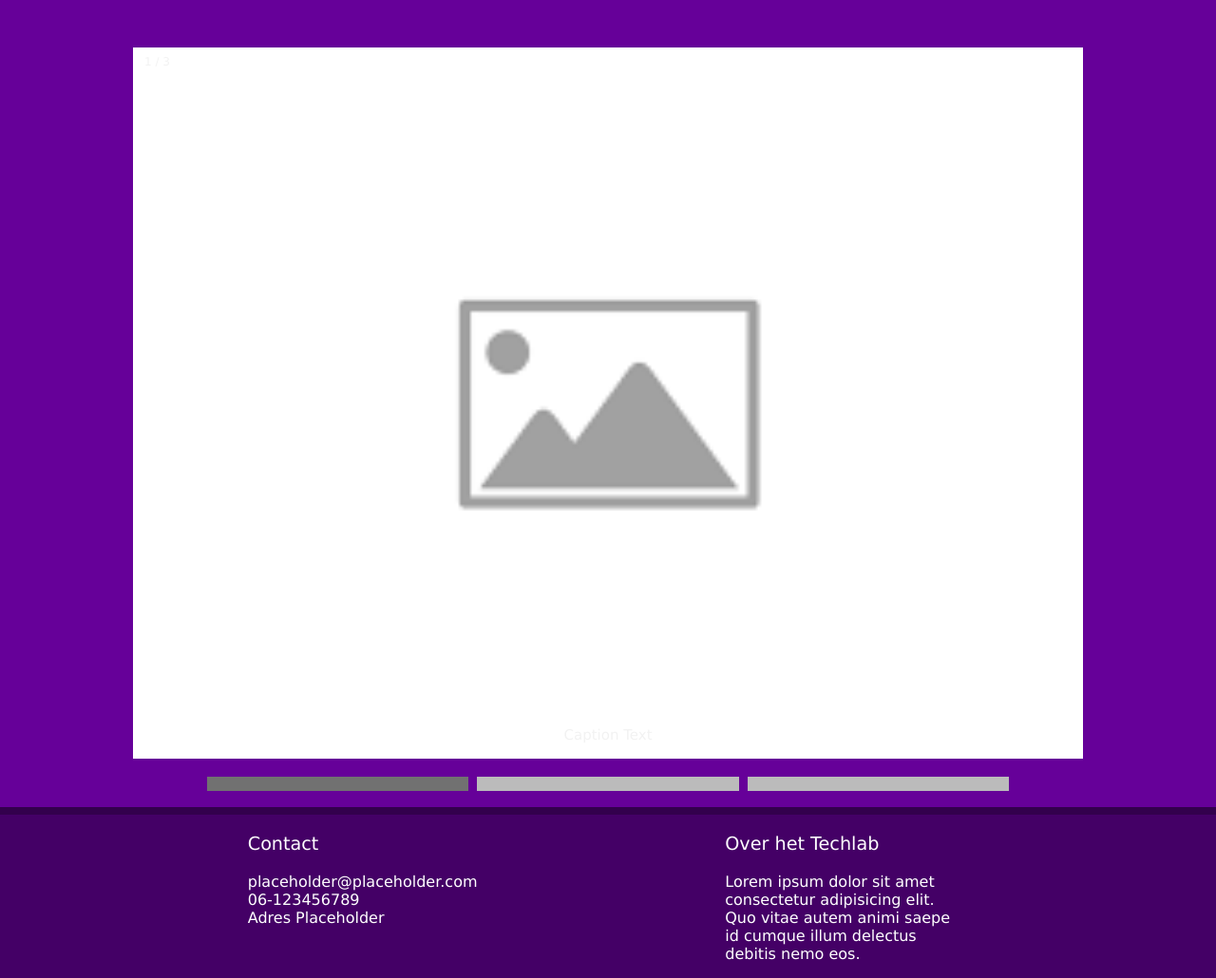
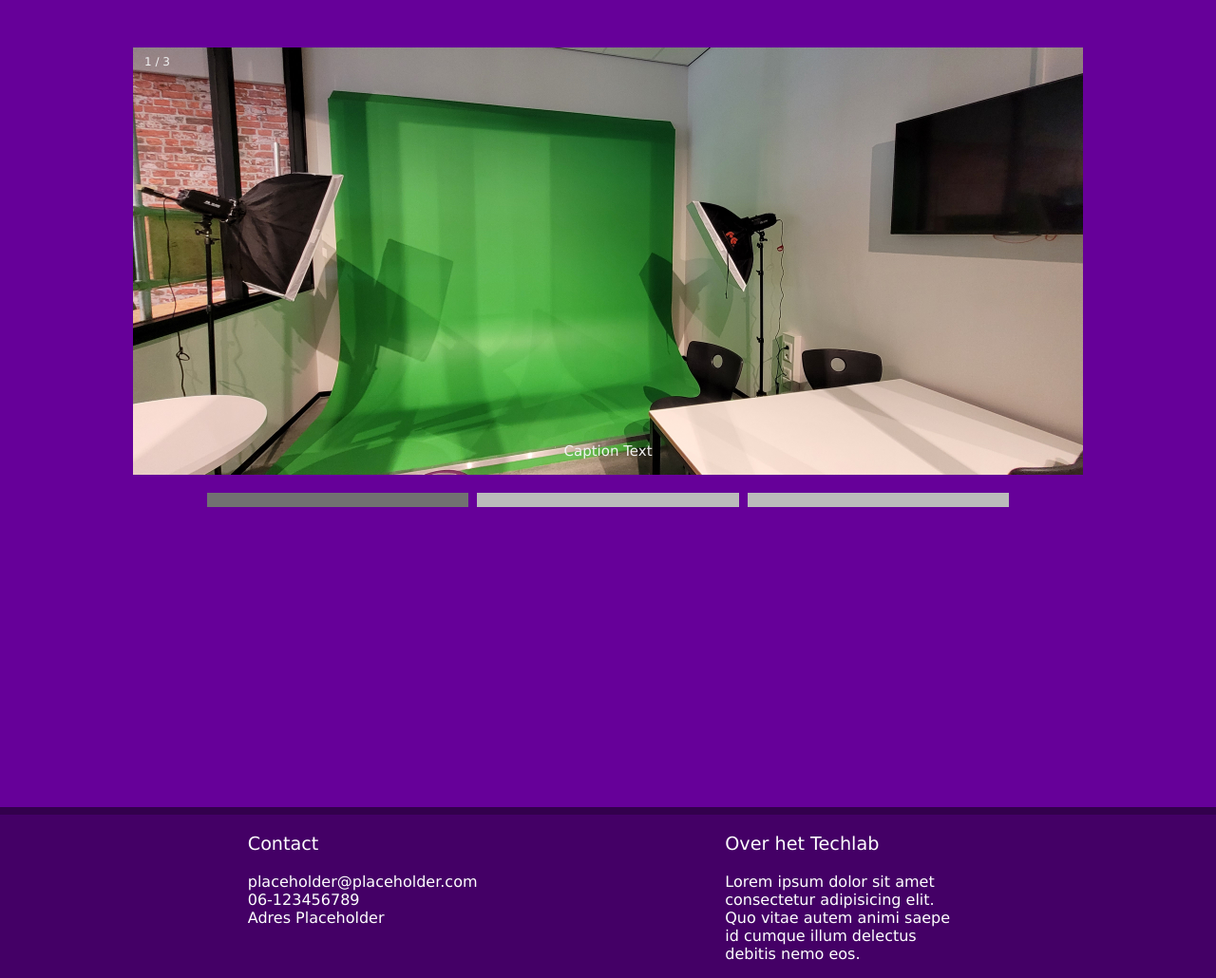
Before and after one commit to iolite312/boekingtechlab, a PHP site: page /index.php in a window 1280 px wide. Shown: the part 108-1138 px from the top of the page at 95% size. Run offline with PHP 8.4, Linux system fonts and the light colour scheme; data that the repository does not hold is empty.

Commit message:
Slideshow img and test

```diff
--- a/php/inc/indexcontent.inc.php
+++ b/php/inc/indexcontent.inc.php
@@ -2,19 +2,19 @@
 
 <div class="mySlides fade">
   <div class="numbertext">1 / 3</div>
-  <img src="/assets/images/placeholder.png" style="width:100%">
+  <img src="/assets/images/Green screen room.jpg" style="width:100%">
   <div class="text">Caption Text</div>
 </div>
 
 <div class="mySlides fade">
   <div class="numbertext">2 / 3</div>
-  <img src="/assets/images/placeholder.png" style="width:100%">
+  <img src="/assets/images/Lab 2.jpg" style="width:100%">
   <div class="text">Caption Two</div>
 </div>
 
 <div class="mySlides fade">
   <div class="numbertext">3 / 3</div>
-  <img src="/assets/images/placeholder.png" style="width:100%">
+  <img src="/assets/images/Lab 1.jpg" style="width:100%">
   <div class="text">Caption Three</div>
 </div>
 
```
Also changed, not shown: assets/images/Entrance.jpg (added), assets/images/Green screen room.jpg (added), assets/images/Lab 1.jpg (added), assets/images/Lab 2.jpg (added), assets/images/Projector.jpg (added), 2 other files.
